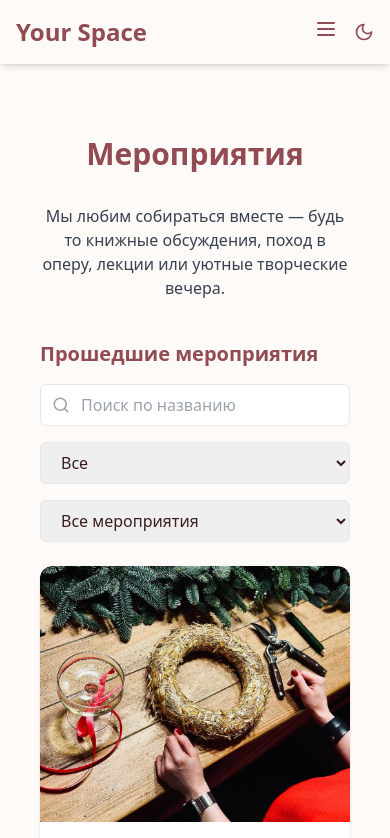
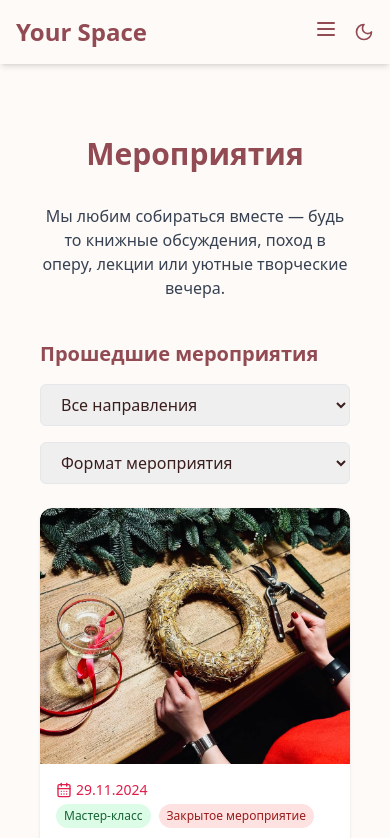
Before and after one commit to agafover/your-space, a React (Vite) app: page /events in a window 390 px wide. Shown: the top 838 px of the page. Built offline with nearby package versions, Linux system fonts and the light colour scheme.

Commit message:
fixed mobile logo, event selection

```diff
--- a/src/components/EventCard.jsx
+++ b/src/components/EventCard.jsx
@@ -121,7 +121,7 @@ function EventCard({ event, expanded, onToggle }) {
 
 
 
-                <h3 className="text-lg font-bold text-brand-dark dark:text-brand-light mb-2">
+                <h3 className="text-lg font-bold text-brand-text dark:text-brand-light mb-2">
                     {event.title}
                 </h3>
 
--- a/src/pages/Events.jsx
+++ b/src/pages/Events.jsx
@@ -90,24 +90,13 @@ function Events() {
       </h2>
 
       {/* Фильтры */}
-      <div className="flex flex-col sm:flex-row justify-between gap-4 mb-6">
-        <div className="relative w-full sm:w-1/2">
-          <Search className="absolute left-3 top-1/2 transform -translate-y-1/2 text-gray-400" size={18} />
-          <input
-            type="text"
-            placeholder="Поиск по названию"
-            className="w-full pl-10 pr-4 py-2 border rounded-md"
-            value={searchQuery}
-            onChange={(e) => setSearchQuery(e.target.value)}
-          />
-        </div>
-
+      <div className="flex flex-col sm:flex-row gap-4 mb-6">
         <select
           value={selectedTag}
           onChange={(e) => setSelectedTag(e.target.value)}
-          className="w-full sm:w-1/3 px-4 py-2 border rounded-md"
+          className="w-full sm:w-1/2 px-4 py-2 border rounded-md"
         >
-          <option value="Все"> Все </option>
+          <option value="Все">Все направления</option>
           <option value="Мастер-класс">Мастер-класс</option>
           <option value="Культура">Культура</option>
           <option value="Поездки">Поездки</option>
@@ -120,13 +109,14 @@ function Events() {
         <select
           value={accessFilter}
           onChange={(e) => setAccessFilter(e.target.value)}
-          className="w-full sm:w-1/3 px-4 py-2 border rounded-md"
+          className="w-full sm:w-1/2 px-4 py-2 border rounded-md"
         >
-          <option value="Все">Все мероприятия</option>
+          <option value="Все">Формат мероприятия</option>
           <option value="Открытое мероприятие">Открытые</option>
           <option value="Закрытое мероприятие">Закрытые</option>
         </select>
       </div>
+
 
       {/* Карточки */}
       <div className="grid grid-cols-1 sm:grid-cols-2 gap-6">
--- a/src/pages/Home.jsx
+++ b/src/pages/Home.jsx
@@ -68,7 +68,7 @@ function Home() {
           <img
             src="yourspace.jpg"
             alt="Книги и сообщество"
-            className="w-80 h-80 mx-auto md:mx-0 rounded-full shadow object-cover"
+            className="w-80 aspect-square mx-auto md:mx-0 rounded-full shadow object-cover"
           />
         </div>
 
```
